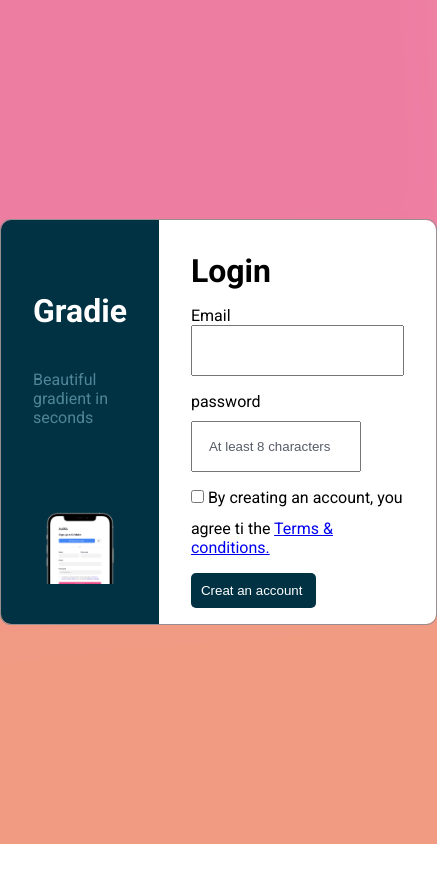
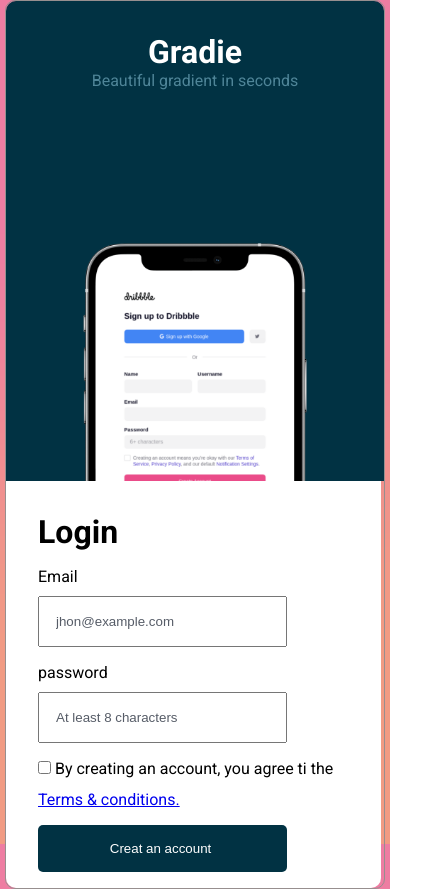
Before and after one commit to Rjb89/Gradie-Sign-Up-, a plain HTML site: page index.html in a window 390 px wide. Shown: the whole page, 437 px wide, since content can reach past the window. Before the commit the page ends 844 px from the top, so only its background shows below. Drawn offline with Linux system fonts and the light colour scheme.

Commit message:
Make_it_resonsive

```diff
--- a/index.html
+++ b/index.html
@@ -26,18 +26,13 @@
           <form class="form_group" action="">
             <div>
               <label for="Email">Email</label>
-              <br>
-              <input
-                type="email"
-                name=""
-                id="email
-                required
-                placeholder="jhon@example.com"
-              />
+              <br />
+              <input type="email" name="" id="email" required
+              placeholder="jhon@example.com" />
             </div>
             <div>
               <label for="password">password</label>
-              <br>
+              <br />
               <input
                 type="password"
                 name=""
--- a/style/style.css
+++ b/style/style.css
@@ -5,9 +5,9 @@
 }
 :root {
   --white: hsl(0, 0%, 100%);
-  --Dark-blue:  #013243;
+  --Dark-blue: #013243;
   --Grayish-blue: hsl(218, 9%, 37%);
-  --Light-blue:#4f8598;
+  --Light-blue: #4f8598;
 }
 body {
   height: 100vh;
@@ -18,16 +18,15 @@ body {
   place-items: center;
 }
 
-main {
-
+.container {
   border: 1px solid rgb(151, 143, 143);
   display: flex;
+  flex-direction: row;
   border-radius: 0.625rem;
 }
 .phone {
   padding: 2rem 2rem 0 2rem;
-
-  max-width: 375px;
+  max-width: 378px;
   background-color: var(--Dark-blue);
   display: flex;
   align-items: center;
@@ -35,14 +34,15 @@ main {
   flex-direction: column;
   border-radius: 0.625rem 0 0 0.625rem;
 }
-P{
+P {
   color: var(--Light-blue);
 }
-h1,h2{
+h1,
+h2 {
   font-size: 2rem;
   font-family: "Roboto", sans-serif;
 }
-h2{
+h2 {
   margin-bottom: 1rem;
 }
 h1 {
@@ -58,27 +58,37 @@ h1 {
   background-color: var(--white);
   display: flex;
   flex-direction: column;
-  border-radius:0 0.625rem  0.625rem 0;
+  border-radius: 0 0.625rem 0.625rem 0;
   max-width: 375px;
 }
-.sing_in{
-}
-input{
+input {
   padding: 1rem;
   margin-bottom: 1rem;
 }
-.button{
-  padding: .625rem;
+.button {
+  padding: 1rem;
   background-color: var(--Dark-blue);
   margin-top: 1rem;
   color: var(--white);
   border-radius: 05px;
   border: none;
+  width: 80%;
 }
-#email,#password{
+#email,
+#password {
   width: 80%;
-  margin-top: .625rem;
+  margin-top: 0.625rem;
 }
-::placeholder{
+::placeholder {
   color: var(--Grayish-blue);
 }
+@media (max-width:400px) {
+  .container{
+      flex-direction: column;
+    }
+    .phone {
+      border-radius: 0.625rem 0.625rem 0 0 ;}
+      .sing_in{
+        border-radius: 0 0 0.625rem 0.625rem  ;
+      }
+    }
```
Lines whose indentation alone changed are shown as unchanged.
